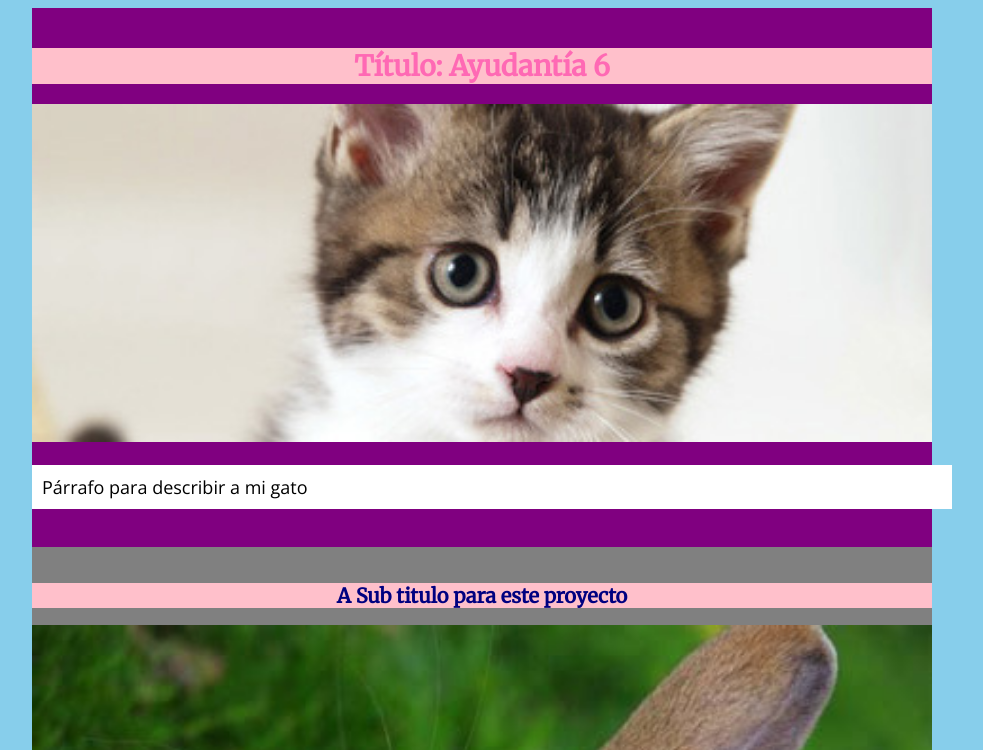
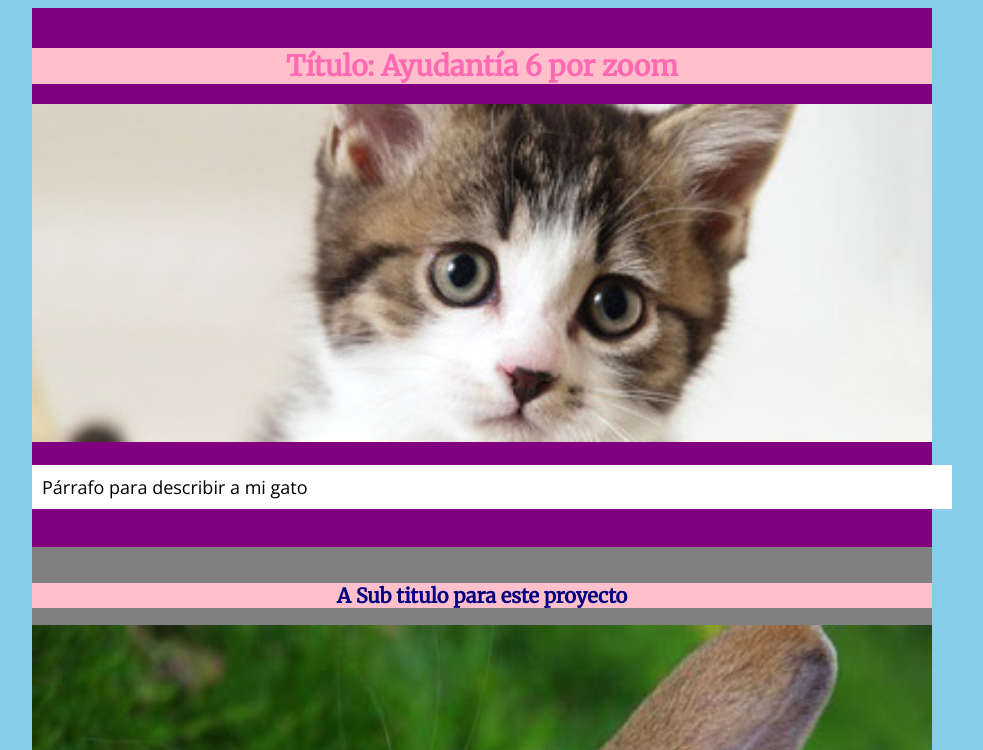
Before and after one commit to IsidoraUrzua/m02-g14, a plain HTML site: page index.html in a window 1280 px wide. Shown: the top 750 px of the page, without its empty margins (158-1141 px from the left). Drawn offline with nearby package versions, Linux system fonts and the light colour scheme.

Commit message:
cambie el titulo del index

```diff
--- a/index.html
+++ b/index.html
@@ -17,7 +17,7 @@
 
 
 	<div id="introduccion">
-		<h1>Título: Ayudantía 6</h1>
+		<h1>Título: Ayudantía 6 por zoom</h1>
 		<img src="img/imagen01.jpg">
 		<p>Párrafo para describir a mi gato</p>
 	</div>
```
